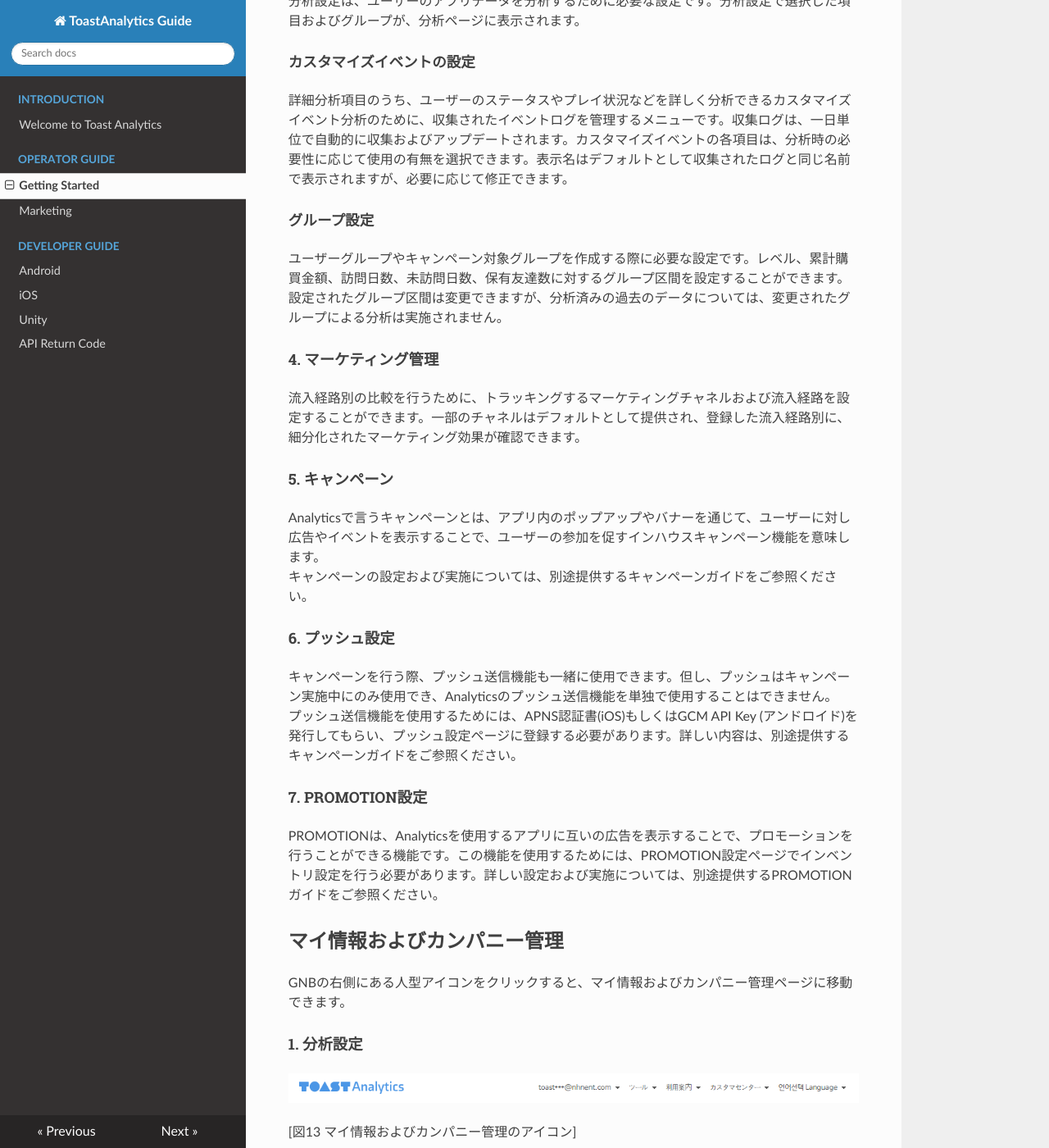
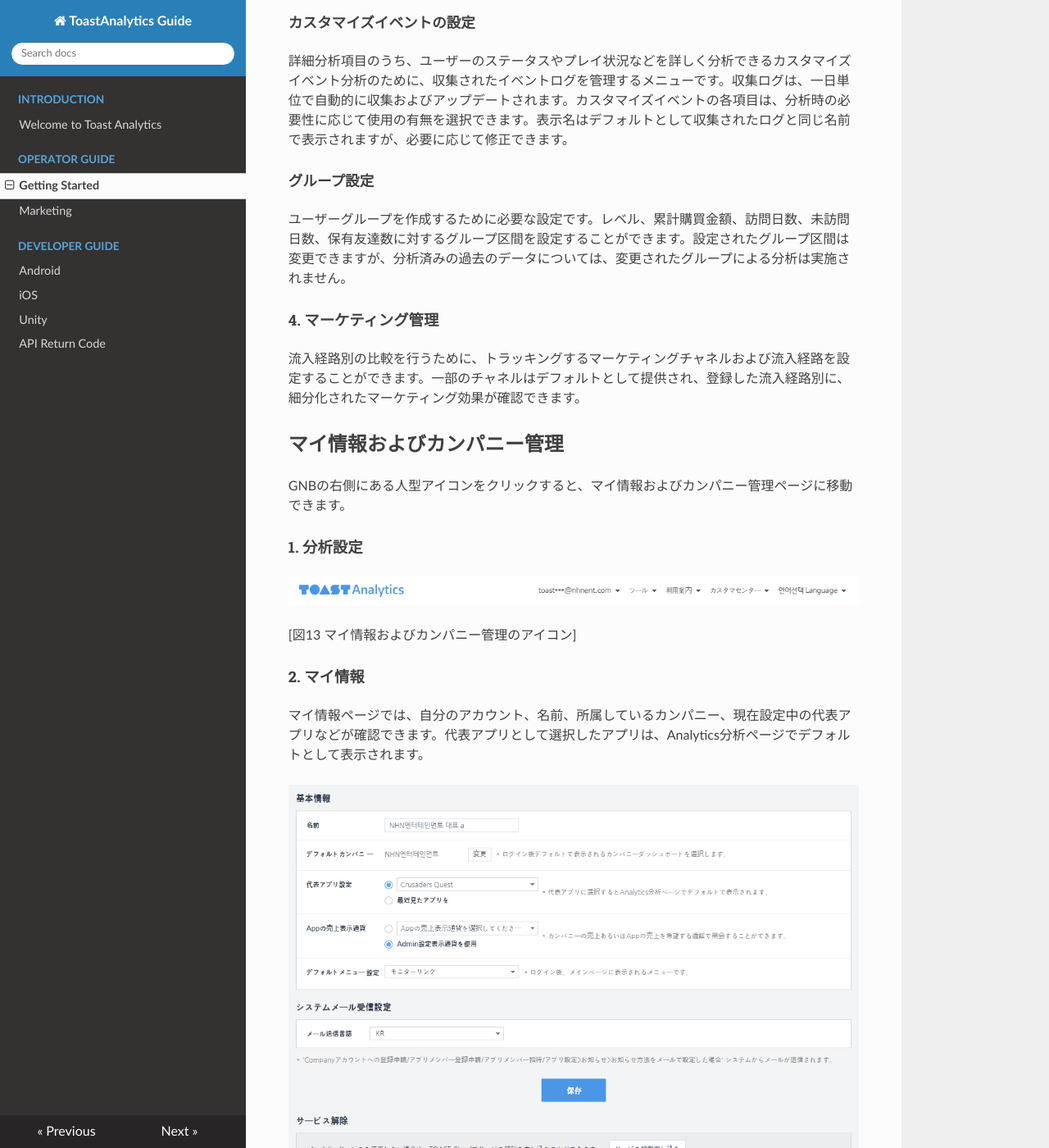
Before and after one commit to ToastAnalytics/ToastAnalytics_JA, an MkDocs documentation site: the page built from docs/Developer/1. Getting Started.md, in a window 1280 px wide and 1400 px high, scrolled down 10894 px. Shown: the whole window at 82% size. Built offline with MkDocs 1.6.1, drawn with Linux system fonts in a browser that asks for light colours; nearby versions of some CDN libraries; old or Windows-style settings are respelled for this version of MkDocs; some of the changed text lies outside the part shown.

Commit message:
no message

```diff
--- a/docs/Developer/1. Getting Started.md
+++ b/docs/Developer/1. Getting Started.md
@@ -86,7 +86,7 @@ Analyticsにアプリを登録する際には、アプリ基本情報入力ペ
 登録するアプリのサムネイルをアップロードしてください。ここにアップロードする画像がAnalyticsサイトに表示されます。
 
 #####4)画面の向き
-登録するアプリの画面の向きを選択してください。選択した画面の向きに対する情報は、今後キャンペーンを使う際に用いられます。
+登録するアプリの画面の向きを選択してください。
 
 #####5)OS
 登録するアプリが対応するOSを全て選択してください。OSごとに違うアプリで登録すると、 ログ分析のデータも別々に収集されるので、対応OSを全て選択することを推奨します。
@@ -136,7 +136,7 @@ Analyticsサイト内のアプリ登録ボタンは、LNBのアプリリスト
 
 ##アプリの設定
 
-アプリの設定は、アプリの基本情報、メンバー設定、分析設定、マーケティング管理、キャンペーン設定、プッシュ設定で構成されており、アプリを総合的に管理できます。<br />
+アプリの設定は、アプリの基本情報、メンバー設定、分析設定、マーケティング管理、プッシュ設定で構成されており、アプリを総合的に管理できます。<br />
 アプリ設定メニューは、GNBのアプリ名の隣に表示される歯車ボタンをクリックすると表示されます。
 
 ![図11 アプリ設定ボタン](https://raw.githubusercontent.com/ToastAnalytics/ToastAnalytics_JA/master/docs/Developer/images/jp_Image11.png)
@@ -146,7 +146,7 @@ Analyticsサイト内のアプリ登録ボタンは、LNBのアプリリスト
 ####1. アプリの基本情報
 
 #####アプリ基本情報の確認および修正
-アプリ登録時に入力した基本情報が表示されます。さらに、「修正」をクリックすることでアプリの情報が修正できます。もし、画面の向きおよびOSを変更する場合は、キャンペーン実施の際、影響を及ぼす可能性がありますので、ご注意ください。
+アプリ登録時に入力した基本情報が表示されます。さらに、「修正」をクリックすることでアプリの情報が修正できます。
 
 #####アプリの削除
 アプリのアドミン権限がある場合、「アプリを削除する」をクリックしてアプリを削除することができます。アプリは削除された直後から、Analyticsで使用できなくなります。間違えてアプリを削除してしまった場合は、削除日から30日以内にカストマーセンターにアプリ削除のキャンセルを依頼してください。ただし、この場合には、削除日から削除をキャンセルした日までのデータは収集されません。
@@ -176,22 +176,10 @@ Analyticsサイト内のアプリ登録ボタンは、LNBのアプリリスト
 詳細分析項目のうち、ユーザーのステータスやプレイ状況などを詳しく分析できるカスタマイズイベント分析のために、収集されたイベントログを管理するメニューです。収集ログは、一日単位で自動的に収集およびアップデートされます。カスタマイズイベントの各項目は、分析時の必要性に応じて使用の有無を選択できます。表示名はデフォルトとして収集されたログと同じ名前で表示されますが、必要に応じて修正できます。
 
 #####グループ設定
-ユーザーグループやキャンペーン対象グループを作成する際に必要な設定です。レベル、累計購買金額、訪問日数、未訪問日数、保有友達数に対するグループ区間を設定することができます。設定されたグループ区間は変更できますが、分析済みの過去のデータについては、変更されたグループによる分析は実施されません。
+ユーザーグループを作成するために必要な設定です。レベル、累計購買金額、訪問日数、未訪問日数、保有友達数に対するグループ区間を設定することができます。設定されたグループ区間は変更できますが、分析済みの過去のデータについては、変更されたグループによる分析は実施されません。
 
 ####4. マーケティング管理
 流入経路別の比較を行うために、トラッキングするマーケティングチャネルおよび流入経路を設定することができます。一部のチャネルはデフォルトとして提供され、登録した流入経路別に、細分化されたマーケティング効果が確認できます。
-
-####5. キャンペーン
-Analyticsで言うキャンペーンとは、アプリ内のポップアップやバナーを通じて、ユーザーに対し広告やイベントを表示することで、ユーザーの参加を促すインハウスキャンペーン機能を意味します。 <br />
-キャンペーンの設定および実施については、別途提供するキャンペーンガイドをご参照ください。
-
-####6. プッシュ設定
-キャンペーンを行う際、プッシュ送信機能も一緒に使用できます。但し、プッシュはキャンペーン実施中にのみ使用でき、Analyticsのプッシュ送信機能を単独で使用することはできません。<br />
-プッシュ送信機能を使用するためには、APNS認証書(iOS)もしくはGCM API Key (アンドロイド)を発行してもらい、プッシュ設定ページに登録する必要があります。詳しい内容は、別途提供するキャンペーンガイドをご参照ください。
-
-####7. PROMOTION設定
-PROMOTIONは、Analyticsを使用するアプリに互いの広告を表示することで、プロモーションを行うことができる機能です。この機能を使用するためには、PROMOTION設定ページでインベントリ設定を行う必要があります。詳しい設定および実施については、別途提供するPROMOTIONガイドをご参照ください。
-
 
 
 ##マイ情報およびカンパニー管理
```
